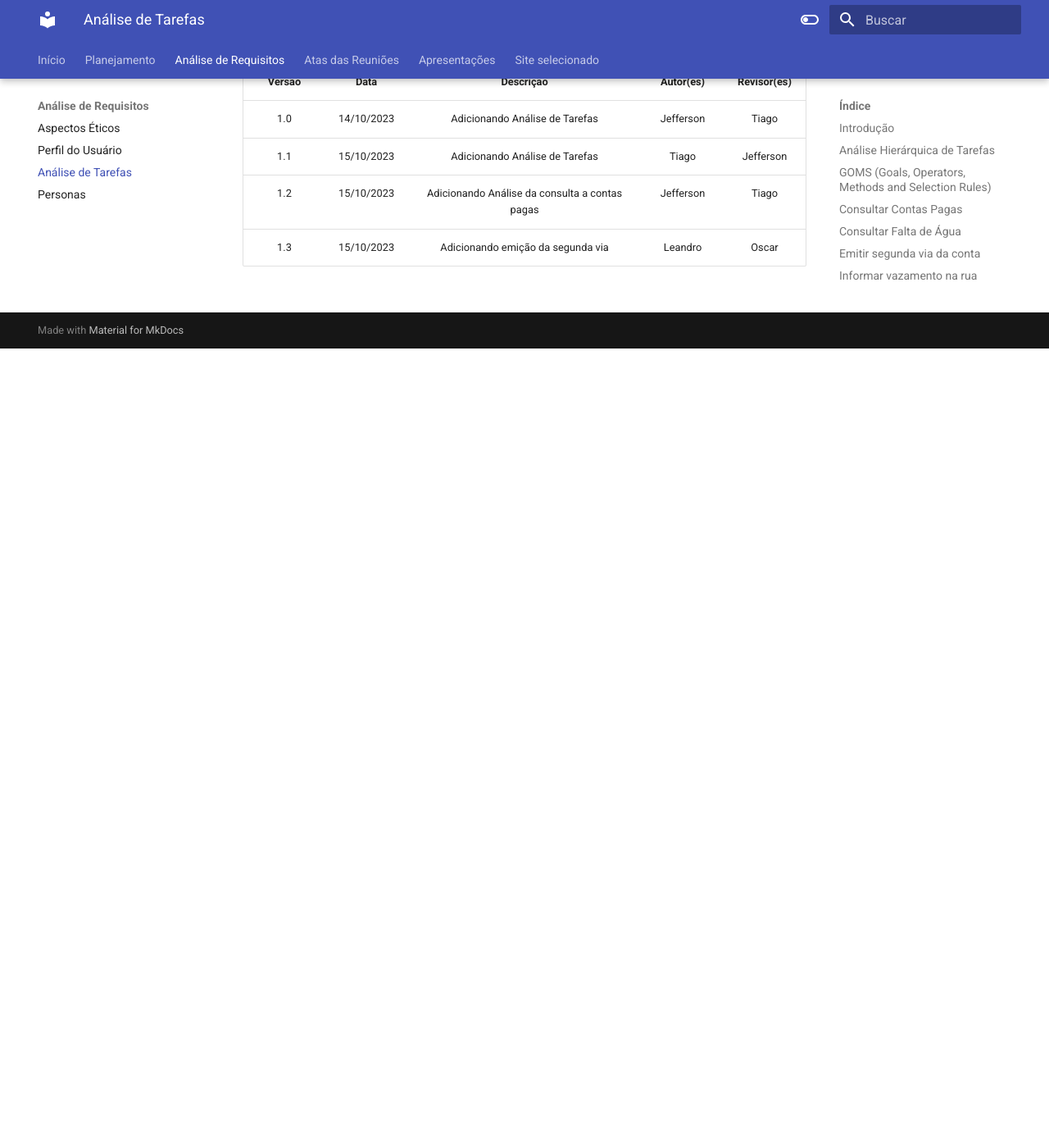
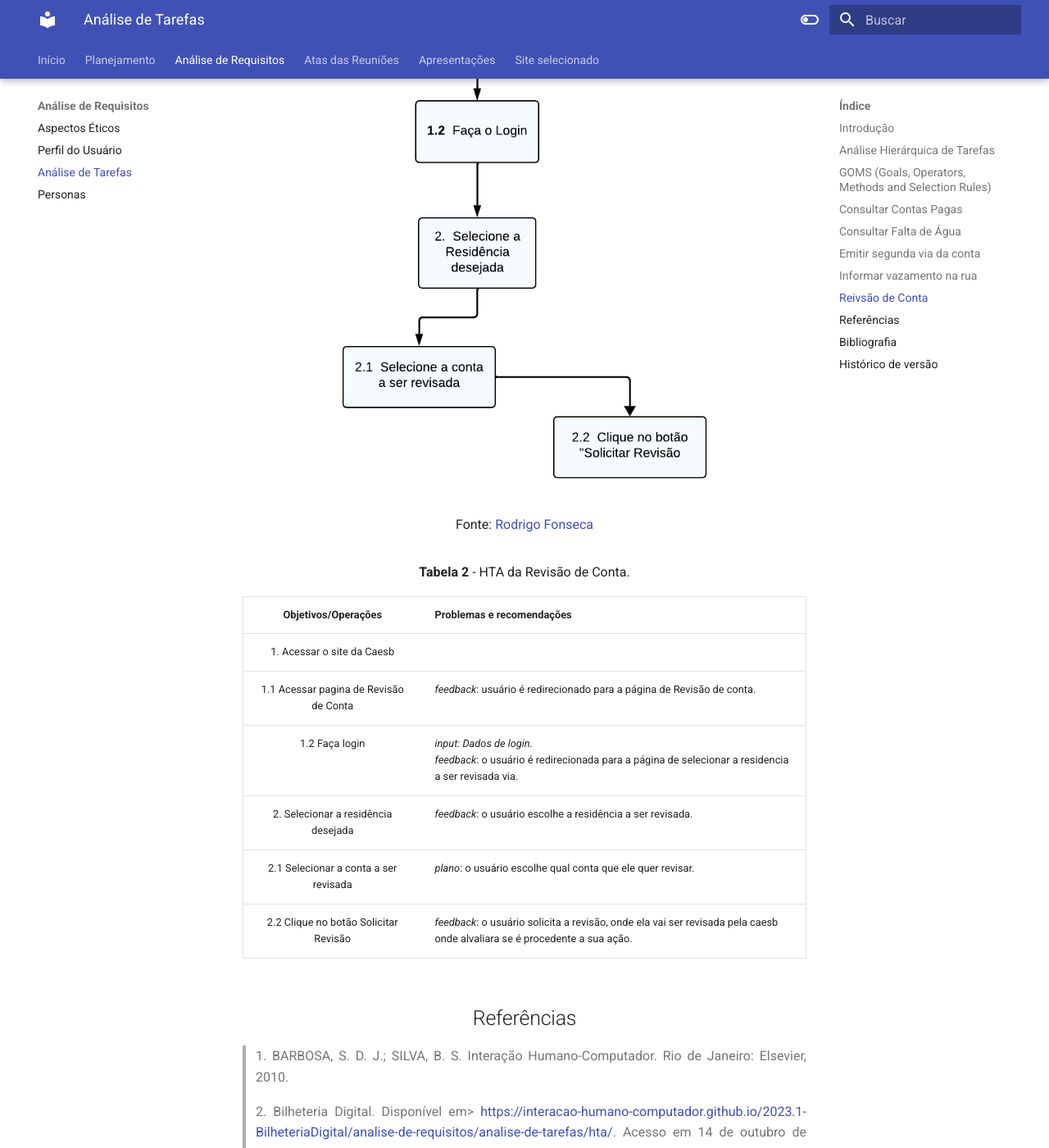
Before and after one commit to Interacao-Humano-Computador/2023.2-Caesb, an MkDocs documentation site: the page built from docs/analise-de-requisitos/analise-de-tarefas.md, in a window 1280 px wide and 1400 px high, scrolled down 7198 px. Shown: the whole window at 82% size. Built offline with MkDocs 1.6.1 and Material for MkDocs 9.7.7, drawn with Linux system fonts in a browser that asks for light colours; before the commit the page ends 7623 px from its top, so only the background shows below that; some of the changed text lies outside the part shown.

Commit message:
Adicionando a Analise de Revisão de Conta

```diff
--- a/docs/analise-de-requisitos/analise-de-tarefas.md
+++ b/docs/analise-de-requisitos/analise-de-tarefas.md
@@ -166,6 +166,30 @@ figure markdown>
 
 </center>
 
+## Reivsão de Conta
+<p align="justify">&emsp;&emsp; Nessa tarefa, o usuario ira fazer a revisão das suas contas, onde ele precisa acessar o site da caesb, acessar a pagina revisão de conta, fazer o login, selecionar a residência onde queira fazer a revisão, selecionar a conta a ser revisada e por fim clicar no botão "Selecionar revisão".</p>
+
+<figure markdown>
+<font size="3"><b>Figura 5</b> - Diagrama HTA da Revisão de contas.</font>
+
+![Notação diagrama HTA](../../assets/analise_de_tarefas/HTAlight_Revisão.png#only-light){width=500px}
+![Notação diagrama HTA](../../assets/analise_de_tarefas/HTAdark_Revisão.png#only-dark){width=500px}
+
+<font size="3"><p style="text-align: center">Fonte: <a href="https://github.com/rodfon3301" target="_blank">Rodrigo Fonseca</a></p></font>
+
+</figure>
+
+<font size="3"><p style="text-align: center"><b>Tabela 2</b> - HTA da Revisão de Conta.</p></font>
+
+|     Objetivos/Operações      | Problemas e recomendações                                                                                                                                                                               |
+| :--------------------------: | ------------------------------------------------------------------------------------------------------------------------------------------------------------------------------------------------------- |
+|  1. Acessar o site da Caesb   |                                                                                                                                                                                                         |
+| 1.1 Acessar pagina de Revisão de Conta |*feedback*: usuário é redirecionado para a página de Revisão de conta.<br>|
+| 1.2 Faça login | *input: Dados de login.<br>feedback*: o usuário é redirecionada para a página de selecionar a residencia a ser revisada via.|
+| 2. Selecionar a residência desejada | *feedback*: o usuário escolhe a residência a ser revisada.<br>|
+| 2.1 Selecionar a conta a ser revisada  | *plano*: o usuário escolhe qual conta que ele quer revisar.<br>|
+| 2.2 Clique no botão Solicitar Revisão  | *feedback*: o usuário solicita a revisão, onde ela vai ser revisada pela caesb onde alvaliara se é procedente a sua ação.<br>|
+
 ## Referências
 
 > <p id="1" align="justify"> 1. BARBOSA, S. D. J.; SILVA, B. S. Interação Humano-Computador. Rio de Janeiro: Elsevier, 2010.</p>
@@ -185,3 +209,4 @@ figure markdown>
 |  1.1   | 15/10/2023 | Adicionando Análise de Tarefas | Tiago | Jefferson |
 |  1.2   | 15/10/2023 | Adicionando Análise da consulta a contas pagas | Jefferson | Tiago |
 |  1.3   | 15/10/2023 | Adicionando emição da segunda via | Leandro | Oscar |
+|  1.4   | 16/10/2023 | Adicionando Revisão de contas | Rodrigo | Leandro |
```
